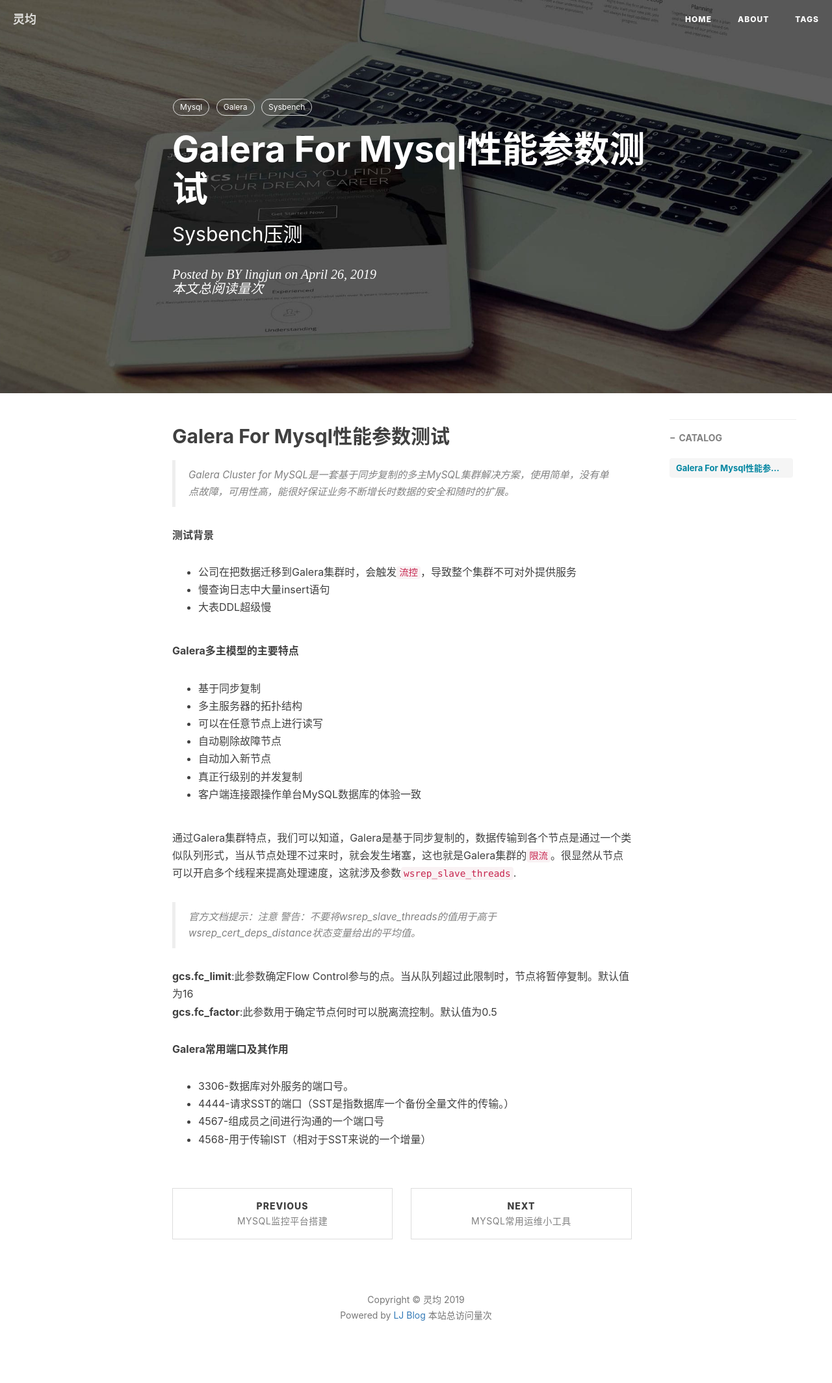
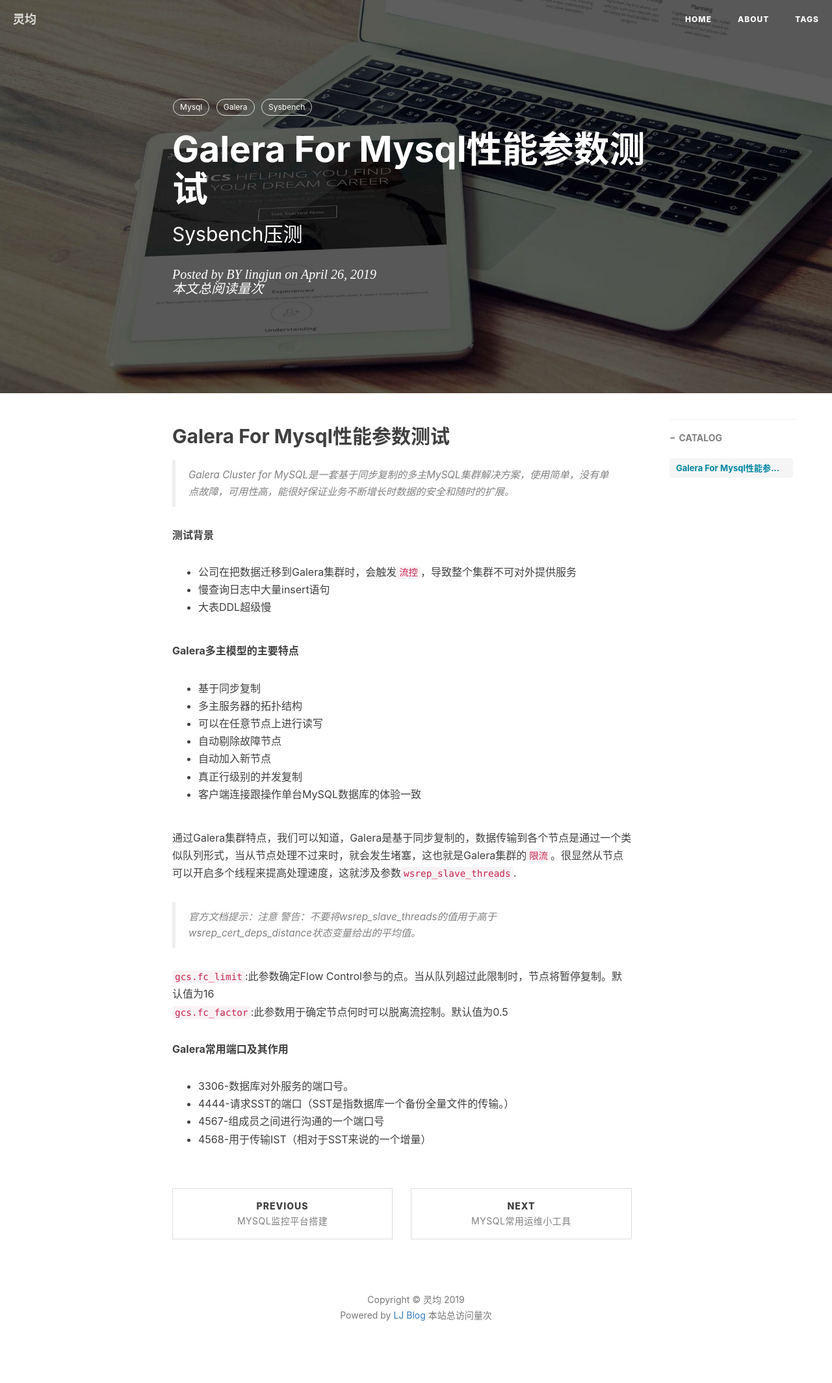
Before and after one commit to cslingjun/cslingjun.github.io, a Jekyll site: the page built from _posts/2019-04-26-Galera-For-Mysql重要性能参数测试.md, in a window 1280 px wide. Shown: the whole page at 65% size. Built offline with Jekyll 4.4.1, drawn with Linux system fonts in a browser that asks for light colours; nearby versions of some CDN libraries; comment, search, counter and statistics services are not loaded.

Commit message:
modify blog

```diff
--- a/_posts/2019-04-26-Galera-For-Mysql重要性能参数测试.md
+++ b/_posts/2019-04-26-Galera-For-Mysql重要性能参数测试.md
@@ -35,8 +35,8 @@
 
 
 
-**gcs.fc_limit**:此参数确定Flow Control参与的点。当从队列超过此限制时，节点将暂停复制。默认值为16
-**gcs.fc_factor**:此参数用于确定节点何时可以脱离流控制。默认值为0.5
+`gcs.fc_limit`:此参数确定Flow Control参与的点。当从队列超过此限制时，节点将暂停复制。默认值为16
+`gcs.fc_factor`:此参数用于确定节点何时可以脱离流控制。默认值为0.5
 
 
 
```
